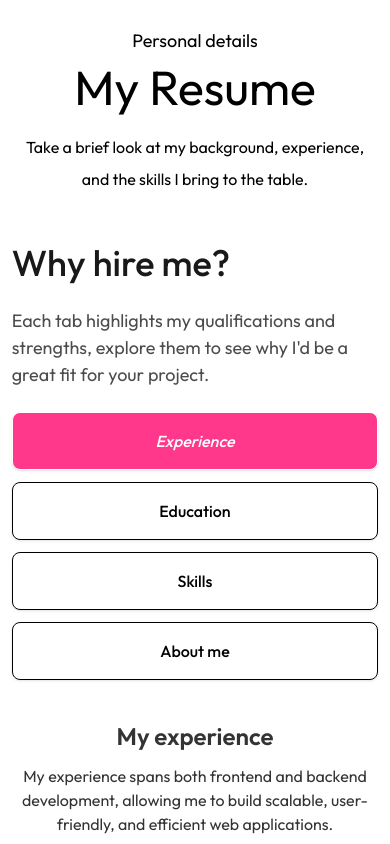
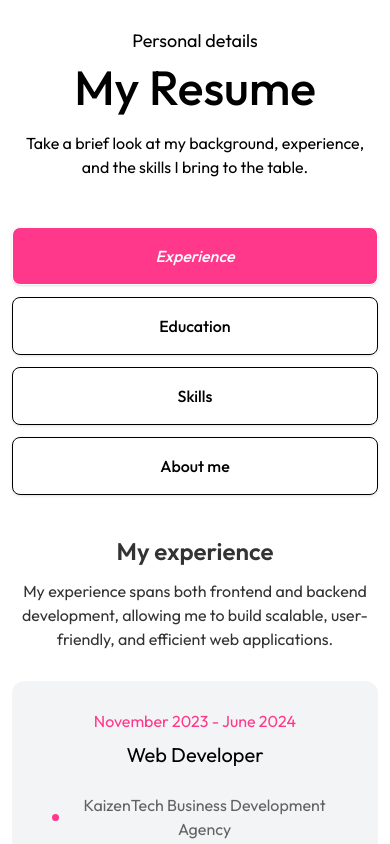
Before and after one commit to Hadayetullah/portfolio-v2, a Next.js app: page / in a window 390 px wide. Shown: the part 2040-2884 px from the top of the page. Built offline with nearby package versions, Linux system fonts and the light colour scheme; a web font is replaced by a local one.

Commit message:
Update Resume and its child component Experience for the smallest devices.

```diff
--- a/app/components/Experience.tsx
+++ b/app/components/Experience.tsx
@@ -39,13 +39,15 @@ const Experience = (props: Props) => {
             {experience.items.map((item, index) => (
                 <li key={index}
                     className='flex flex-col items-center justify-center sm:items-start rounded-xl bg-gray-100
-                    dark:bg-secondarydarklight py-6 px-10 shadow-md gap-1'
+                    dark:bg-secondarydarklight py-3 xxs:py-6 px-2 xxs:px-10 shadow-md gap-1'
                 >
                     <span className='text-primarylight dark:text-secondarydark'>{item.duration}</span>
                     <h3 className='text-xl mb-5'>{item.position}</h3>
 
-                    <div className='flex items-center gap-3'>
-                        <span className='w-[7px] h-[7px] rounded-full bg-primarylight dark:bg-secondarydark'></span>
+                    <div className='flex items-center gap-1 xxs:gap-3'>
+                        <div className='flex h-full w-[8px] items-center'>
+                            <span className='w-[7px] h-[7px] rounded-full bg-primarylight dark:bg-secondarydark'></span>
+                        </div>
                         <p className='text-black/60 dark:text-white/90 text-base'>{item.company}</p>
                     </div>
                 </li>
--- a/app/components/Resume.tsx
+++ b/app/components/Resume.tsx
@@ -50,7 +50,7 @@ const Resume = (props: Props) => {
             initial={{ opacity: 0, y: -20 }}
             whileInView={{ opacity: 1, y: 0 }}
             transition={{ duration: 0.5, delay: 0.3 }}
-            className='text-center mb-2 text-lg font-ovo '
+            className='text-center mb-2 text-base xxs:text-lg font-ovo'
         >
             Personal details
         </motion.h4>
@@ -59,7 +59,7 @@ const Resume = (props: Props) => {
             initial={{ opacity: 0, y: -20 }}
             whileInView={{ opacity: 1, y: 0 }}
             transition={{ duration: 0.5, delay: 0.5 }}
-            className='text-5xl text-center font-ovo'
+            className='h2 text-center font-ovo'
         >
             My Resume
         </motion.h2>
@@ -68,18 +68,20 @@ const Resume = (props: Props) => {
             initial={{ opacity: 0 }}
             whileInView={{ opacity: 1 }}
             transition={{ duration: 0.5, delay: 0.7 }}
-            className='text-center max-w-2xl mx-auto mt-5 mb-12 font-ovo'
+            className='w-full max-w-[500px] text-sm xxs:text-base text-center mx-auto mt-5 mb-6 xxs:mb-12 font-ovo'
         >
             Take a brief look at my background, experience, and the skills I bring to the table.
         </motion.p>
 
-        <div className='w-full flex flex-col lg:flex-row gap-10 items-center justify-between lg:items-start'>
+        <div className='w-full flex flex-col md:flex-row gap-10 items-center justify-between lg:items-start'>
             <div className='w-full max-w-[380px] flex flex-col gap-3'>
-                <h2 className='text-4xl font-medium text-black/90 dark:text-white/95'>Why hire me?</h2>
-                <p className='leading-[1.5] py-3 text-black/70 dark:text-white/90 text-lg'>
+                <h2 className='hidden md:flex text-4xl font-medium text-black/90 dark:text-white/95'>Why hire me?</h2>
+
+                <p className='hidden md:flex leading-[1.5] py-3 text-black/70 dark:text-white/90 text-lg'>
                     Each tab highlights my qualifications and strengths, explore them to see why I'd
                     be a great fit for your project.
                 </p>
+
                 <button
                     onClick={() => setActiveTab('experience')}
                     className={tabClass('experience')}
--- a/app/components/Services.tsx
+++ b/app/components/Services.tsx
@@ -40,7 +40,7 @@ const Services = (props: Props) => {
             initial={{ opacity: 0, y: -20 }}
             whileInView={{ opacity: 1, y: 0 }}
             transition={{ duration: 0.5, delay: 0.3 }}
-            className='text-center mb-2 text-base xxs:text-lg font-ovo '
+            className='text-center mb-2 text-base xxs:text-lg font-ovo'
         >
             What I offer
         </motion.h4>
```
